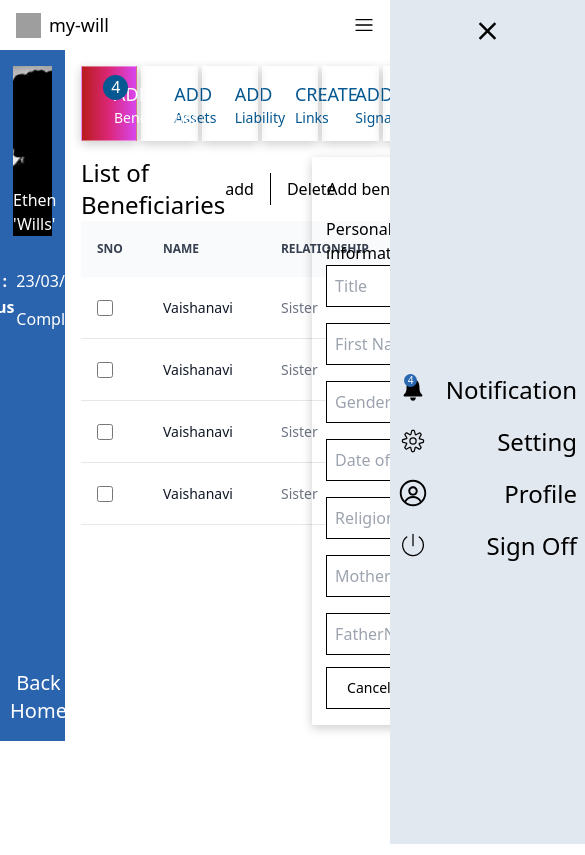
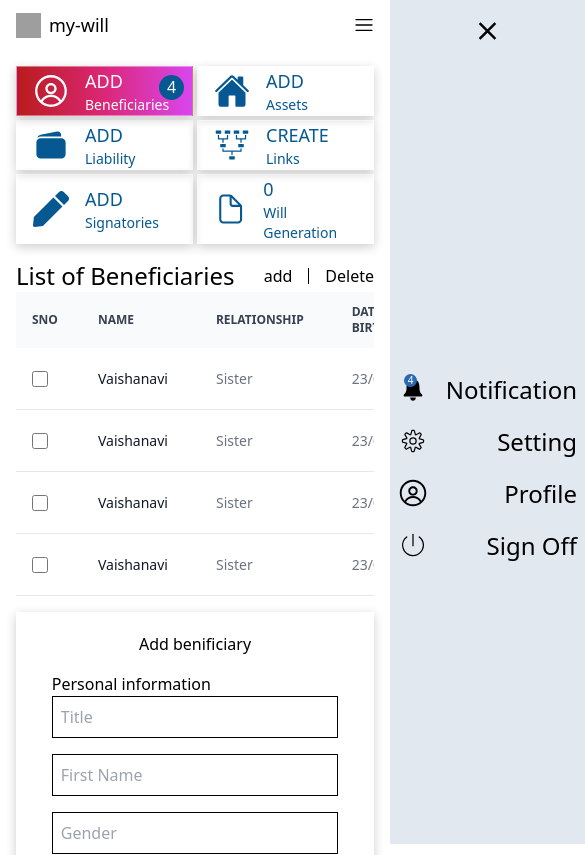
Before and after one commit to Mohammed23-rizwan/Landing-page-III, a React (Vite) app: page /user-info in a window 390 px wide. Shown: the top 855 px of the page, 585 px wide, since content can reach past the window. Built offline with nearby package versions, Linux system fonts and the light colour scheme; grey boxes are pictures that could not be loaded.

Commit message:
completed

```diff
--- a/src/components/Page2/FormDatas.jsx
+++ b/src/components/Page2/FormDatas.jsx
@@ -2,7 +2,7 @@ import React from "react";
 
 const FormData = () => {
   return (
-    <div className="w-[40%] max-h-[100%] ml-4 mb-4 flex items-center flex-col shadow-[0_3px_10px_rgb(0,0,0,0.2)]">
+    <div className="w-full mt-4 lg:mt-0 lg:w-[40%] max-h-[100%] lg:ml-4 lg:mb-4 flex items-center flex-col shadow-[0_3px_10px_rgb(0,0,0,0.2)]">
       <h2 className="text-center pt-5">Add benificiary</h2>
 
       <form className="w-[80%] mt-4">
--- a/src/components/Page2/Sidebar.jsx
+++ b/src/components/Page2/Sidebar.jsx
@@ -4,7 +4,7 @@ import { IoIosArrowBack } from "react-icons/io";
 
 const Sidebar = () => {
   return (
-    <div className=" w-2/12 min-h-full bg-[#2B64AE]">
+    <div className=" w-2/12 min-h-full bg-[#2B64AE] hidden lg:block">
       <div className="flex flex-col h-full justify-between">
         <div className="pt-4 flex flex-col items-center">
           <div className="relative w-[60%] h-[170px]">
--- a/src/components/Page2/Splitbar.jsx
+++ b/src/components/Page2/Splitbar.jsx
@@ -4,7 +4,7 @@ import FormData from "./FormDatas";
 
 const Splitbar = () => {
   return (
-    <div className="mt-4 flex min-h-full">
+    <div className="mt-4 w-full flex max-h-full flex-col lg:flex-row">
       <Tabledata />
       <FormData />
     </div>
--- a/src/components/Page2/Tabledata.jsx
+++ b/src/components/Page2/Tabledata.jsx
@@ -2,7 +2,7 @@ import { Tabledatas1 } from "../../assets/data/data-assets3";
 
 const Tabledata = () => {
   return (
-    <div className="w-[60%] max-h-full">
+    <div className="max-w-full lg:w-[60%] max-h-full overflow-x-scroll lg:overflow-auto">
       <div className="flex justify-between">
         <h1 className="text-2xl">List of Beneficiaries</h1>
         <div className="flex gap-4 items-center">
@@ -11,7 +11,7 @@ const Tabledata = () => {
           <button>Delete</button>
         </div>
       </div>
-      <table class="w-full text-sm text-left rtl:text-right text-gray-500 dark:text-gray-400">
+      <table class="w-full text-sm text-left rtl:text-right text-gray-500 dark:text-gray-400 overflow-hidden">
         <thead class="text-xs text-gray-700 uppercase bg-gray-50 dark:bg-gray-700 dark:text-gray-400">
           <tr>
             <th scope="col" class="p-4">
@@ -57,7 +57,7 @@ const Tabledata = () => {
                 <td class="px-6 py-4">23/03/1998</td>
                 <td class="px-6 py-4">
                   <label class="inline-flex items-center cursor-pointer">
-                    <input type="checkbox" value="" class="sr-only peer" />
+                    <input type="checkbox" value="" class="hidden peer" />
                     <div class="relative w-11 h-6 bg-gray-200 peer-focus:outline-none peer-focus:ring-4 peer-focus:ring-blue-300 dark:peer-focus:ring-blue-800 rounded-full peer dark:bg-gray-700 peer-checked:after:translate-x-full rtl:peer-checked:after:-translate-x-full peer-checked:after:border-white after:content-[''] after:absolute after:top-[2px] after:start-[2px] after:bg-white after:border-gray-300 after:border after:rounded-full after:h-5 after:w-5 after:transition-all dark:border-gray-600 peer-checked:bg-blue-600"></div>
                   </label>
                 </td>
--- a/src/components/Page2/Ullist.jsx
+++ b/src/components/Page2/Ullist.jsx
@@ -6,8 +6,8 @@ import { FaPen } from "react-icons/fa";
 
 const Ullist = () => {
   return (
-    <div className="w-full h-[75px]">
-      <ul className="h-full grid grid-cols-6 gap-1 text-[#055891]">
+    <div className="w-full h-full lg:h-[75px]">
+      <ul className="h-full grid lg:grid-cols-6 md:grid-cols-3 grid-cols-2 gap-1 text-[#055891]">
         <li className="flex items-center  h-full gap-4 px-4 border border-[#ffffff65] shadow-[0_3px_10px_rgb(0,0,0,0.2)] bg-gradient-to-l from-fuchsia-500 via-pink-600 to-red-700 relative">
           <p className="text-white w-[25px] h-[25px] bg-[#055891] top-2 right-2 absolute text-center rounded-[50%]">
             4
--- a/src/components/Page2/page.jsx
+++ b/src/components/Page2/page.jsx
@@ -6,7 +6,7 @@ const main2 = () => {
   return (
     <div>
       <TopNavbar />
-      <div className="max-h-[710px] flex ">
+      <div className="md:max-h-full lg:min-h-[710px] flex w-full">
         <Sidebar />
         <Leftpage2 />
       </div>
```
